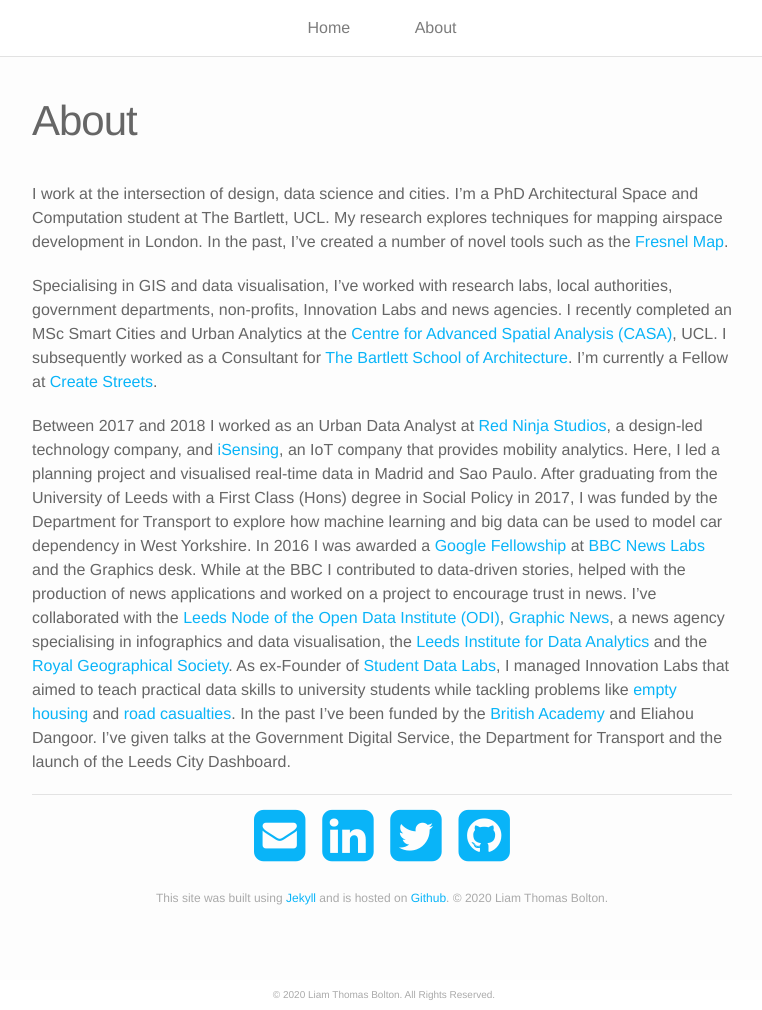
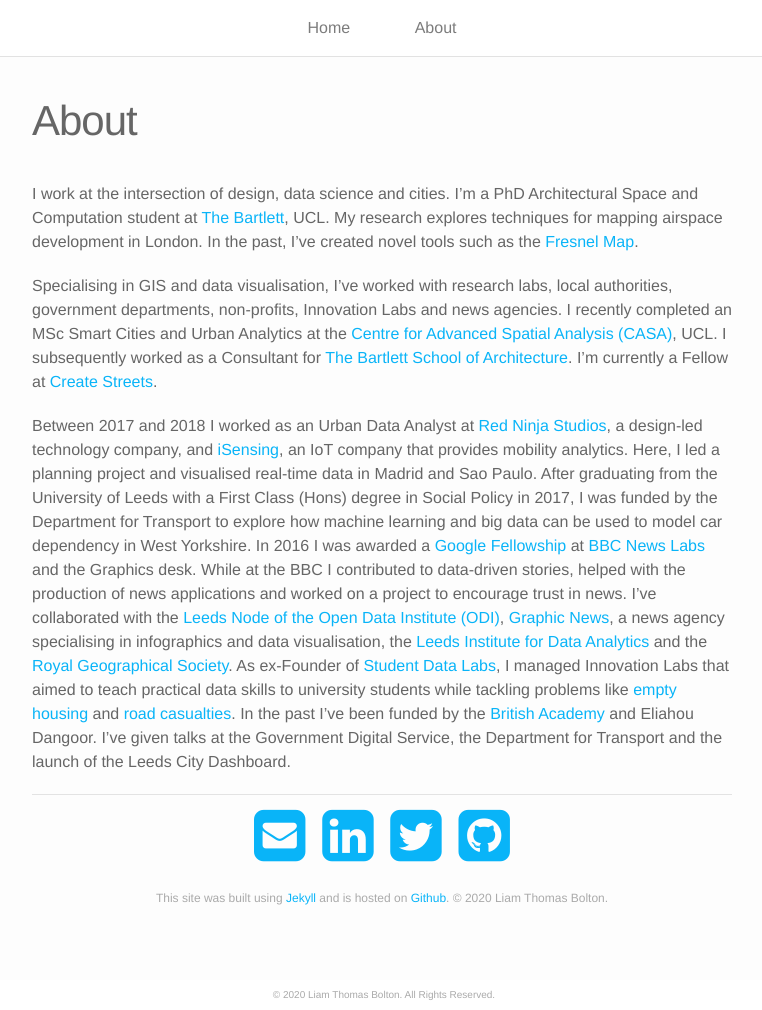
Before and after one commit to lbuk/portfolio-website, a Jekyll site: the page built from about.md, in a window 1280 px wide and 1010 px high. Shown: the whole window, without its empty margins (258-1020 px from the left). Built offline with Jekyll 4.4.1, drawn with Linux system fonts in a browser that asks for light colours; nearby versions of some CDN libraries.

Commit message:
Update about.md

```diff
--- a/about.md
+++ b/about.md
@@ -4,7 +4,7 @@
 permalink: /about/
 ---
 
-I work at the intersection of design, data science and cities. I'm a PhD Architectural Space and Computation student at The Bartlett, UCL. My research explores techniques for mapping airspace development in London. In the past, I've created a number of novel tools such as the <a href="https://www.liamthomasbolton.com/portfolio/FresnelMap/">Fresnel Map</a>.
+I work at the intersection of design, data science and cities. I'm a PhD Architectural Space and Computation student at <a href="https://www.ucl.ac.uk/bartlett/">The Bartlett</a>, UCL. My research explores techniques for mapping airspace development in London. In the past, I've created novel tools such as the <a href="https://www.liamthomasbolton.com/portfolio/FresnelMap/">Fresnel Map</a>.
 
 Specialising in GIS and data visualisation, I've worked with research labs, local authorities, government departments, non-profits, Innovation Labs and news agencies. I recently completed an MSc Smart Cities and Urban Analytics at the <a href="https://www.ucl.ac.uk/bartlett/casa/">Centre for Advanced Spatial Analysis (CASA)</a>, UCL. I subsequently worked as a Consultant for <a href="https://www.ucl.ac.uk/bartlett/architecture/">The Bartlett School of Architecture</a>. I'm currently a Fellow at <a href="http://www.createstreets.com/">Create Streets</a>.
 
```
